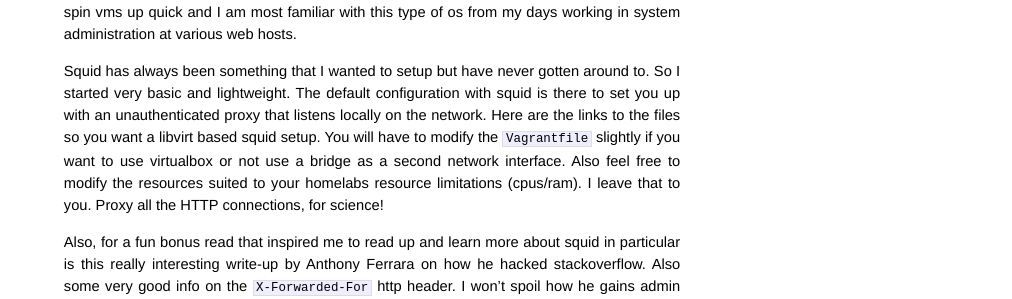
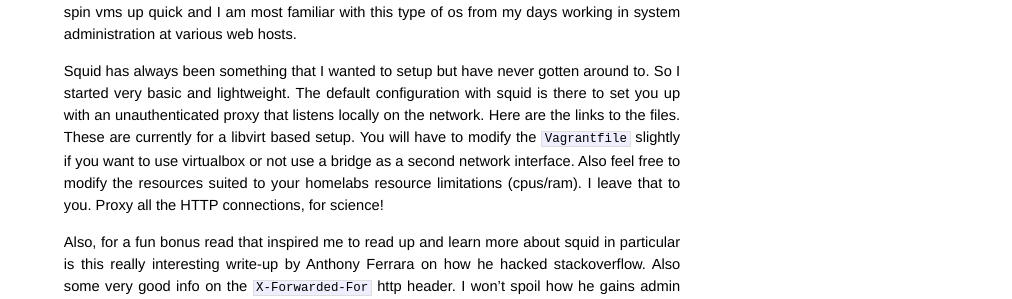
Before and after one commit to bpmcdevitt/brendan.mcdevitt.tech, a Jekyll site: the page built from _homelab/2019-01-27-homelab-squid-proxy-libvirt.markdown, in a window 1280 px wide. Shown: the part 243-542 px from the top of the page, without its empty margins (268-1280 px from the left). Built offline with Jekyll 4.4.1, drawn with Linux system fonts in a browser that asks for light colours.

Commit message:
i make lots of typos and suck at writing

```diff
--- a/_homelab/2019-01-27-homelab-squid-proxy-libvirt.markdown
+++ b/_homelab/2019-01-27-homelab-squid-proxy-libvirt.markdown
@@ -12,7 +12,7 @@ Centos 7 is used as template for most of the virtual machines I make. This is be
 managers is straight forward. It really does not make a difference though to me personally. I just want to be able to spin vms up quick and I am most familiar with this type of os from my days working in system administration at various web hosts.
 
 Squid has always been something that I wanted to setup but have never gotten around to.
-So I started very basic and lightweight. The default configuration with squid is there to set you up with an unauthenticated proxy that listens locally on the network. Here are the links to the files so you want a libvirt based squid setup. You will have to modify the `Vagrantfile` slightly if you want to use virtualbox or
+So I started very basic and lightweight. The default configuration with squid is there to set you up with an unauthenticated proxy that listens locally on the network. Here are the links to the files. These are currently for a libvirt based setup. You will have to modify the `Vagrantfile` slightly if you want to use virtualbox or
 not use a bridge as a second network interface. Also feel free to modify the resources suited to your homelabs resource limitations (cpus/ram). I leave that to you. Proxy all
 the HTTP connections, for science!
 
```
